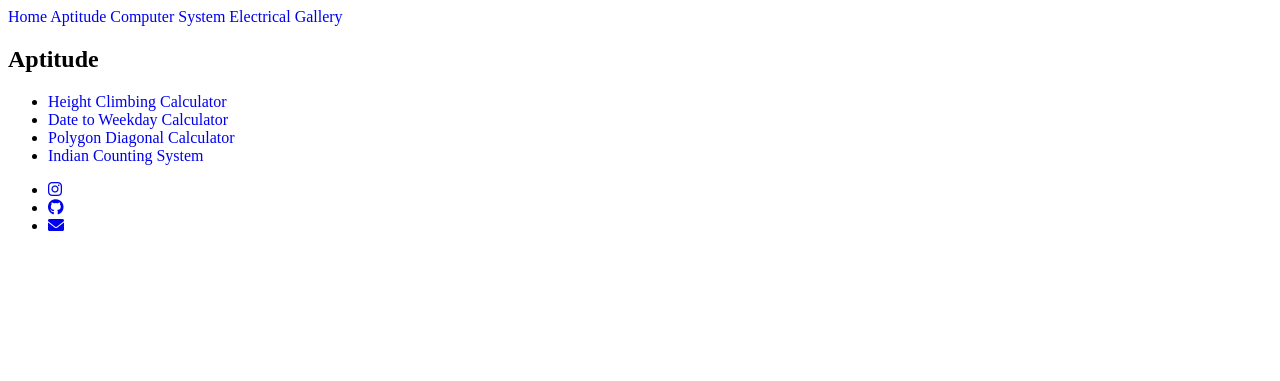
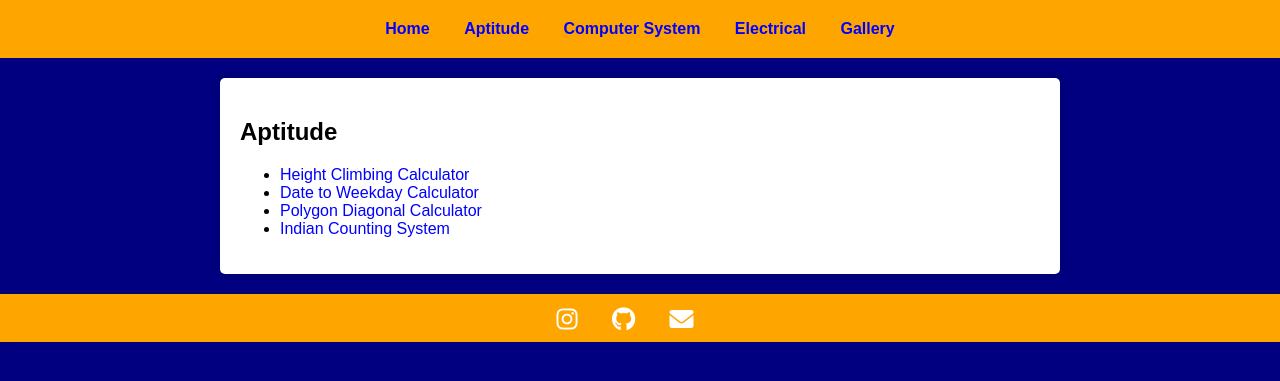
Before and after one commit to itskuldipsingh/itskuldipsingh.github.io, a PHP site: page /Aptitude.html in a window 1280 px wide. Shown: the top 381 px of the page. Run offline with PHP 8.4, Linux system fonts and the light colour scheme.

Commit message:
Update style.css

```diff
--- a/style.css
+++ b/style.css
@@ -1,64 +1,173 @@
-<!DOCTYPE html>
-<html lang="en">
-<head>
-    <meta charset="UTF-8">
-    <meta name="viewport" content="width=device-width, initial-scale=1.0">
-    <link rel="stylesheet" href="https://cdnjs.cloudflare.com/ajax/libs/font-awesome/6.0.0-beta3/css/all.min.css">
-    <title>Kuldip Singh</title>
-    <div include-html="header.html" id="header_file"></div>
-    <link rel="stylesheet" href="style.css">
-</head>
-<body>
-    <!-- Main content -->
-    <main>
-            <h1>Height Climbing Calculator</h1>
-            <br>
-            <br>
-            <div>
-                <label for="height">ऊंचाई (मीटर):</label>
-                <input type="number" id="height" placeholder="ऊंचाई दर्ज करें">
-            </div><br>
-            <div>
-                <label for="climb">एक मिनट में चढ़ाई (मीटर):</label>
-                <input type="number" id="climb" placeholder="चढ़ाई दर्ज करें">
-            </div><br>
-            <div>
-                <label for="slip">अगले एक मिनट में फिसलन (मीटर):</label>
-                <input type="number" id="slip" placeholder="फिसलन दर्ज करें">
-            </div><br>
-            <button onclick="calculateTime()">Calculate</button>
-            <p id="result"></p>
+/* General body styling */
+body {
+    font-family: Arial, sans-serif;
+    background-color: #000080; /* Navy blue background for the entire page */
+    color: white; /* Default text color is white */
+    margin: 0;
+    padding: 0;
+}
 
-            <script>
-                function calculateTime() {
-                    var height = parseInt(document.getElementById("height").value);
-                    var climb = parseInt(document.getElementById("climb").value);
-                    var slip = parseInt(document.getElementById("slip").value);
-                    if (isNaN(height) || isNaN(climb) || isNaN(slip) || height <= 0 || climb <= 0 || slip < 0) {
-                        document.getElementById("result").innerHTML = "कृपया सभी मान्य मान दर्ज करें।";
-                        return;
-                    }
-                    var time = 0;
-                    var currentHeight = 0;
-                    while (currentHeight < height) {
-                        time++;
-                        currentHeight += climb;
-                        if (currentHeight >= height) {
-                            break;
-                        }
-                        currentHeight -= slip;
-                    }
-                    document.getElementById("result").innerHTML = "ऊपर पहुंचने में कुल समय: " + time + " मिनट";
-                }
-            </script>
-            <hr>
-            <p>किसी व्यक्ति /बिल्ली/बन्दर या किसी अन्य जीव द्वारा पेड़ या खम्बे पर चढ़ते समय यदि वह पहले मिनट कुछ उच्चाई चढ़ता है और अगले मिनट कुछ उच्चाई से फिसल कर नीचे आ जाता है तो सबसे उच्चाई पर पहुंचने में लगे समय को आसानी से ज्ञात कर सकते है।</p>
+/* Header styling */
+header {
+    background-color: #FFA500; /* Orange background for header */
+    color: blue;
+    padding: 20px;
+    text-align: center;
+    position: relative; /* Position relative for positioning the menu icon */
+}
 
-    </main>
+/* Menu bar styling */
+.menu-bar {
+    display: none; /* Initially hide the menu bar */
+}
 
-    <!-- Footer -->
-    <div include-html="footer.html" id="footer_file"></div>
-    <script src="jquery-3.6.0.min.js"></script>
-    <script src="include-html.min.js"></script>
-</body>
-</html>
+/* Media query for mobile view */
+@media only screen and (max-width: 600px) {
+    header {
+        position: relative;
+    }
+
+    .menu-bar {
+        display: block; /* Show the menu bar icon in mobile view */
+        position: absolute;
+        top: 20px;
+        left: 20px;
+        background-color: #FFA500;
+        padding: 10px;
+        cursor: pointer;
+        z-index: 1000; /* Ensure it appears above other elements */
+    }
+
+    .menu-bar span {
+        display: block;
+        width: 20px;
+        height: 2px;
+        background-color: #fff;
+        margin-bottom: 5px;
+    }
+
+    .menu-bar span:last-child {
+        margin-bottom: 0;
+    }
+
+    nav {
+        display: none; /* Hide the navigation by default */
+        position: absolute;
+        top: 60px; /* Adjust top position based on header height */
+        left: 0;
+        width: 100%;
+        background-color: #FFA500;
+        padding: 10px;
+        border-bottom: 1px solid #ccc;
+        z-index: 999; /* Ensure it appears above other content */
+    }
+
+    nav.active {
+        display: block; /* Show the navigation when the menu bar is active */
+    }
+
+    nav a {
+        display: block;
+        padding: 10px;
+        border-bottom: 1px solid #ccc;
+        color: #fff; /* White text for navigation links */
+        text-decoration: none;
+    }
+
+    nav a:hover {
+        background-color: #f0f0f0;
+        color: #000080; /* Change text color on hover */
+    }
+}
+
+/* Navigation links styling */
+nav a {
+    margin: 0 15px;
+    text-decoration: none;
+    color: blue; /* White text for navigation links */
+    font-weight: bold;
+}
+
+nav a:hover {
+    text-decoration: underline;
+}
+
+/* Main content styling */
+main {
+    position: relative;
+    padding: 20px;
+    background-color: #ffffff;
+    color: black;
+    border-radius: 5px;
+    max-width: 800px;
+    margin: 20px auto;
+    box-shadow: 0 0 10px rgba(0, 0, 0, 0.1);
+}
+
+main iframe {
+    width: 100%;
+    height: 100vh;
+    border: none;
+    padding: 0;
+    margin: 0;
+    display: block;
+}
+
+main p {
+    line-height: 1.6;
+    margin-bottom: 1em;
+    font-size: 1rem;
+}
+
+/* Link styling within the main content */
+main a {
+    color: blue;
+    text-decoration: none;
+}
+
+main a:hover {
+    text-decoration: none;
+}
+
+main img {
+    max-width: 100%; /* Ensure the image scales down with the viewport */
+    height: auto; /* Maintain aspect ratio */
+    border: 2px solid #333; /* Optional: add a border to the image */
+}
+/* Footer styling */
+footer {
+    background-color: #FFA500; /* Orange background for footer */
+    color: white;
+    text-align: center;
+    padding: 10px 0;
+    width: 100%;
+    position: static; /* Footer will scroll with the content */
+    box-shadow: 0 -2px 5px rgba(0, 0, 0, 0.1); /* Optional: Adds a subtle shadow at the top of the footer */
+}
+
+footer ul {
+    list-style: none;
+    margin: 0;
+    padding: 0;
+}
+
+footer li {
+    display: inline-block;
+    margin-right: 20px;
+}
+
+footer a {
+    color: #fff;
+    text-decoration: none;
+    font-size: 24px; /* Adjust size to fit your design */
+}
+
+footer a:hover {
+    color: #ccc;
+}
+
+footer i {
+    font-size: 24px; /* Adjust size of the icons */
+    margin-right: 10px;
+    vertical-align: middle; /* Vertically center the icons */
+}
```
